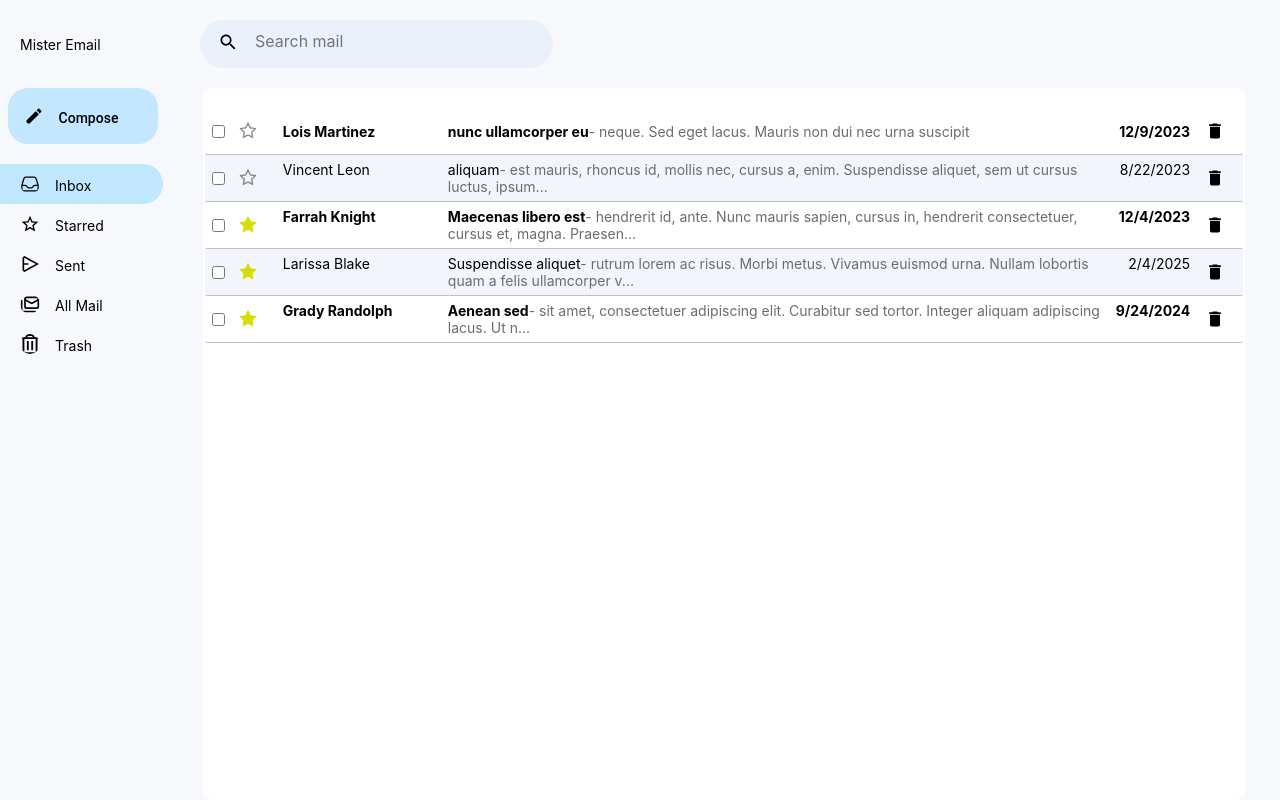
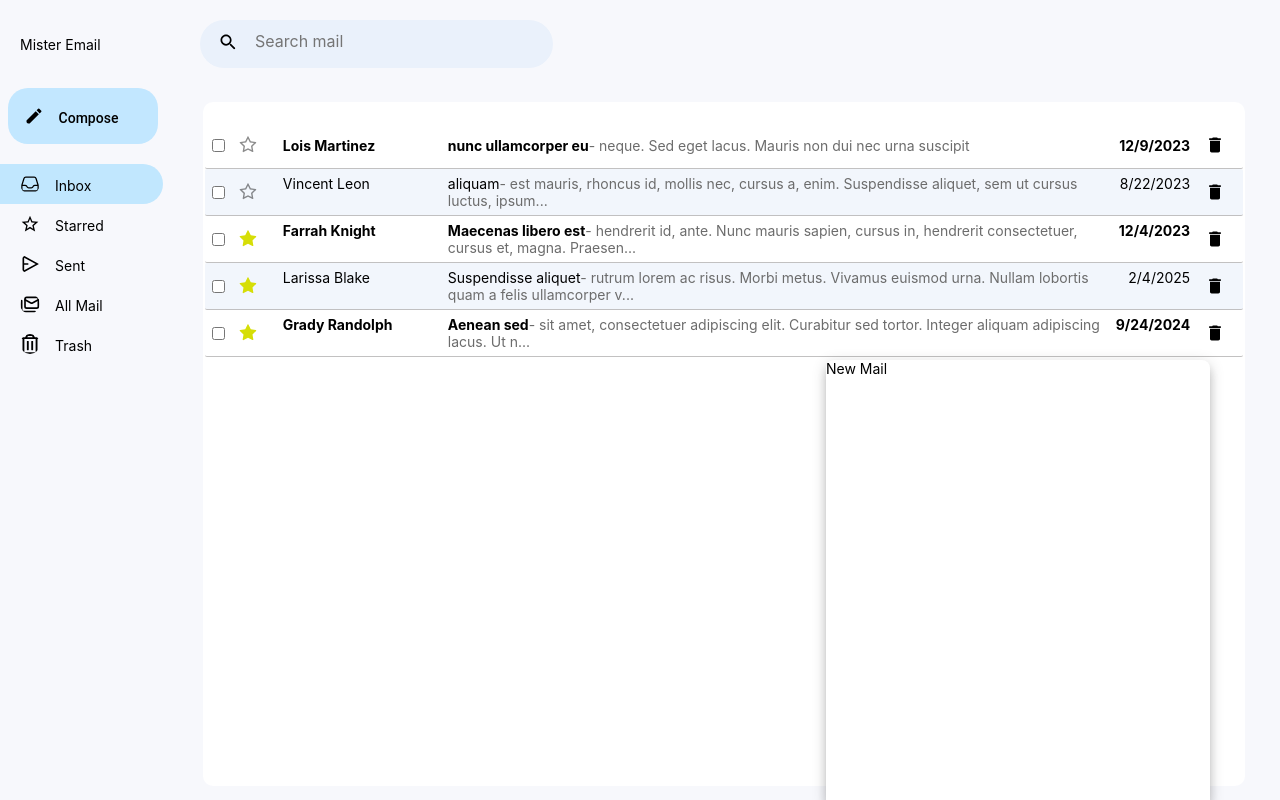
Before and after one commit to benel2606/MisterEmail, a React (Vite) app: page / in a window 1280 px wide. Both pictures are taken after a click on the button "Compose". Built offline with nearby package versions, Linux system fonts and the light colour scheme.

Commit message:
EmailDetails handle and create EmailCompose

```diff
--- /dev/null
+++ b/src/assets/css/cmps/action-list.css
@@ -0,0 +1,6 @@
+.action-list {
+  display: grid;
+  grid-template-columns: 1fr 1fr 1fr 1fr;
+  width: 10%;
+  gap: 2px;
+}
--- /dev/null
+++ b/src/assets/css/cmps/email-compose.css
@@ -0,0 +1,11 @@
+.email-compose {
+  position: fixed;
+  width: 30%;
+  height: 55%;
+  bottom: 0px;
+  right: 70px;
+  background-color: white;
+  border-radius: 8px 8px 0 0;
+  box-shadow: 0px 8px 10px 1px rgba(0, 0, 0, 0.14),
+    0px 3px 14px 2px rgba(0, 0, 0, 0.12), 0px 5px 5px -3px rgba(0, 0, 0, 0.2);
+}
--- a/src/assets/css/cmps/email-details.css
+++ b/src/assets/css/cmps/email-details.css
@@ -1,6 +1,11 @@
 .email-details {
+  margin-inline: 20px;
+  width: 95%;
+  background-color: #fff;
+  border-radius: 10px;
+  padding: 20px;
   display: grid;
-  grid-template-rows: 1fr 1fr 6fr;
+  grid-template-rows: 1fr 1fr 1fr 6fr;
 }
 .email-details .subject {
   font-size: 2rem;
@@ -22,3 +27,10 @@
 .sent-at {
   justify-self: end;
 }
+
+.email-details h4 {
+  align-self: start;
+  justify-self: center;
+  width: 80%;
+  margin-block-start: 100px;
+}
--- a/src/assets/css/cmps/email-index.css
+++ b/src/assets/css/cmps/email-index.css
@@ -1,4 +1,4 @@
-.email-index{
+.email-index {
   min-height: 100vh;
   display: grid;
   grid-template-columns: 1fr 6fr;
@@ -8,6 +8,4 @@
     "s l"
     "s l";
   background-color: #f7f8fc;
-        /* display: flex;
-        flex-direction: column; */
 }
--- a/src/assets/css/cmps/email-list.css
+++ b/src/assets/css/cmps/email-list.css
@@ -1,11 +1,11 @@
-.email-list{
+.email-list {
   list-style-type: none;
   margin-inline: 20px;
   width: 95%;
   background-color: #fff;
   border-radius: 10px;
   padding: 20px 0;
-    margin-block: 0;
+  /* margin-block: 0; */
 }
 
 .email-list .email-actions {
--- a/src/assets/css/index.css
+++ b/src/assets/css/index.css
@@ -17,3 +17,5 @@
 @import "./cmps/app-header.css";
 @import "./cmps/email-folder-list.css";
 @import "./cmps/email-details.css";
+@import "./cmps/action-list.css";
+@import "./cmps/email-compose.css";
--- /dev/null
+++ b/src/cmps/ActionList.jsx
@@ -0,0 +1,26 @@
+import { useEffect, useState } from "react"
+import { useParams } from "react-router-dom"
+import { emailService } from "../services/email.service.js"
+import { MdOutlineStarOutline } from "react-icons/md"
+import { IoMailUnreadOutline } from "react-icons/io5"
+import { FaRegTrashAlt } from "react-icons/fa"
+import { IoMdArrowBack } from "react-icons/io"
+
+export function ActionList() {
+  return (
+    <main className="action-list">
+      <div>
+        <IoMdArrowBack className="react-icon" size={18} />
+      </div>
+      <div>
+        <MdOutlineStarOutline className="react-icon" size={18} />
+      </div>
+      <div>
+        <IoMailUnreadOutline className="react-icon" size={18} />
+      </div>
+      <div>
+        <FaRegTrashAlt className="react-icon" size={18} />
+      </div>
+    </main>
+  )
+}
--- a/src/cmps/EmailCompose.jsx
+++ b/src/cmps/EmailCompose.jsx
@@ -0,0 +1,11 @@
+import React from "react"
+import { useEffect, useRef, useState } from "react"
+import { emailService } from "../services/email.service"
+
+export function EmailCompose({ emailComposeHandle }) {
+  return (
+    <section className="email-compose">
+      <div>New Mail</div>
+    </section>
+  )
+}
--- a/src/cmps/EmailDetails.jsx
+++ b/src/cmps/EmailDetails.jsx
@@ -1,6 +1,7 @@
 import { useEffect, useState } from "react"
 import { useParams } from "react-router-dom"
 import { emailService } from "../services/email.service.js"
+import { ActionList } from "./ActionList"
 
 export function EmailDetails() {
   const [email, setEmail] = useState(null)
@@ -16,7 +17,9 @@ export function EmailDetails() {
   }
   if (!email) return <div>Loading...</div>
   return (
-    <article className="email-details">
+    <>
+      <main className="email-details">
+        <ActionList />
         <div className="subject">{email.subject}</div>
         <div className="details">
           <img
@@ -33,6 +36,7 @@ export function EmailDetails() {
           </div>
         </div>
         <h4>{email.body}</h4>
-    </article>
+      </main>
+    </>
   )
 }
--- a/src/cmps/EmailFolderList.jsx
+++ b/src/cmps/EmailFolderList.jsx
@@ -1,39 +1,41 @@
-import { HiOutlineInbox } from "react-icons/hi2";
-import { MdOutlineStarOutline } from "react-icons/md";
-import { MdOutlineStar } from "react-icons/md";
-import { RiSendPlane2Line } from "react-icons/ri";
-import { LuMails } from "react-icons/lu";
-import { FaRegTrashAlt } from "react-icons/fa";
-import { MdEdit } from "react-icons/md";
+import { HiOutlineInbox } from "react-icons/hi2"
+import { MdOutlineStarOutline } from "react-icons/md"
+import { MdOutlineStar } from "react-icons/md"
+import { RiSendPlane2Line } from "react-icons/ri"
+import { LuMails } from "react-icons/lu"
+import { FaRegTrashAlt } from "react-icons/fa"
+import { MdEdit } from "react-icons/md"
 
-import { Link, NavLink } from "react-router-dom";
-import React from 'react'
+import { Link, NavLink } from "react-router-dom"
+import React from "react"
 
-export function EmailFolderList () {
+export function EmailFolderList({ emailComposeHandle }) {
   return (
-    <div className='email-folder-list'>
-        <button><MdEdit className="react-icon" size={20}/>Compose</button>
+    <div className="email-folder-list">
+      <button onClick={() => emailComposeHandle(true)}>
+        <MdEdit className="react-icon" size={20} />
+        Compose
+      </button>
       <NavLink className="email-folder-nav" to="/">
-        <HiOutlineInbox className="react-icon" size={20}/>
+        <HiOutlineInbox className="react-icon" size={20} />
         Inbox
       </NavLink>
       <NavLink className="email-folder-nav" to="/Starred">
-        <MdOutlineStarOutline className="react-icon" size={20}/>
+        <MdOutlineStarOutline className="react-icon" size={20} />
         Starred
       </NavLink>
       <NavLink className="email-folder-nav" to="/Sent">
-        <RiSendPlane2Line className="react-icon" size={20}/>
+        <RiSendPlane2Line className="react-icon" size={20} />
         Sent
       </NavLink>
       <NavLink className="email-folder-nav" to="/AllMail">
-        <LuMails className="react-icon" size={20}/>
+        <LuMails className="react-icon" size={20} />
         All Mail
       </NavLink>
       <NavLink className="email-folder-nav" to="/Trash">
-        <FaRegTrashAlt className="react-icon" size={20}/>
+        <FaRegTrashAlt className="react-icon" size={20} />
         Trash
       </NavLink>
-
     </div>
   )
 }
--- a/src/cmps/EmailIndex.jsx
+++ b/src/cmps/EmailIndex.jsx
@@ -4,12 +4,14 @@ import { emailService } from "../services/email.service.js"
 import { EmailList } from "../cmps/EmailList"
 import { AppHeader } from "../cmps/AppHeader"
 import { EmailFolderList } from "../cmps/EmailFolderList"
+import { EmailCompose } from "./EmailCompose.jsx"
 
 // import { EmailFilter } from "../cmps/EmailFilter"
 
 export function EmailIndex() {
   const [emails, setEmails] = useState(null)
   const [filterBy, setFilterBy] = useState(emailService.getDefaultFilter())
+  const [isEmailCmposeShow, setIsEmailCmposeShow] = useState(false)
   const params = useParams()
 
   useEffect(() => {
@@ -40,10 +42,6 @@ export function EmailIndex() {
     setFilterBy((prevFilter) => ({ ...prevFilter, ...filterBy }))
   }
 
-  function onIsRead(email) {
-    console.log("onIsRead", email)
-  }
-
   async function onToggleStarred(email) {
     try {
       console.log("onToggleStarred", email)
@@ -57,6 +55,7 @@ export function EmailIndex() {
   async function onIsRead(email) {
     try {
       console.log("onIsRead", email)
+      if (email.isRead === true) return
       await emailService.update({ ...email, isRead: !email.isRead })
       loadEmails()
     } catch (error) {
@@ -64,11 +63,16 @@ export function EmailIndex() {
     }
   }
 
+  function emailComposeHandle(isOpen) {
+    console.log("emailcomposeHandle", isOpen)
+    setIsEmailCmposeShow(isOpen)
+  }
+
   if (!emails) return <div>Loading...</div>
   return (
     <main className="email-index">
       <AppHeader filterBy={filterBy} onSetFilterBy={onSetFilterBy} />
-      <EmailFolderList />
+      <EmailFolderList emailComposeHandle={emailComposeHandle} />
       {params.emailId ? (
         <Outlet />
       ) : (
@@ -79,7 +83,9 @@ export function EmailIndex() {
           onToggleStarred={onToggleStarred}
         />
       )}
-      {/* <pre>{JSON.stringify(emails, null, 4)}</pre> */}
+      {isEmailCmposeShow && (
+        <EmailCompose emailComposeHandle={emailComposeHandle} />
+      )}
     </main>
   )
 }
```
Also changed, not shown: src/cmps/AppHeader.jsx (+5 -10 lines). Lines whose indentation alone changed are shown as unchanged.
